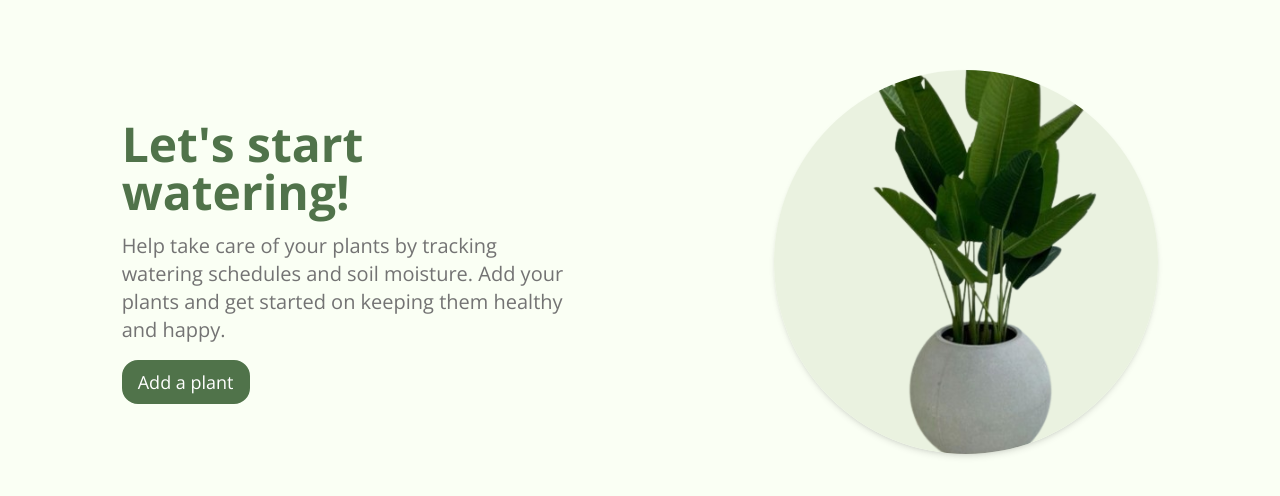
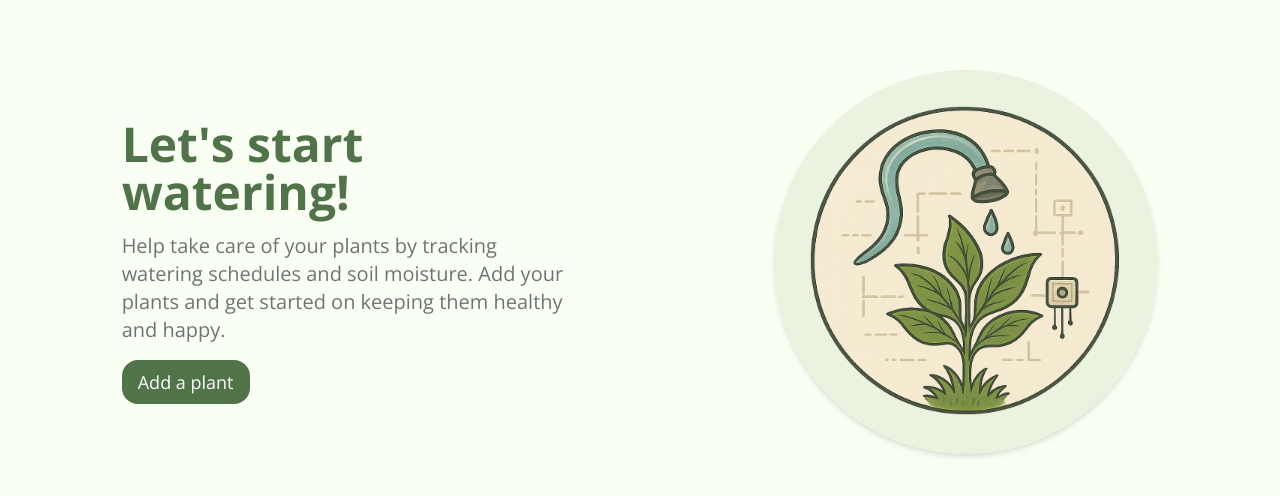
Before and after one commit to franklinthai/SproutSynch, a Next.js app: page / in a window 1280 px wide. Shown: the part 202-698 px from the top of the page. Built offline with nearby package versions, Linux system fonts and the light colour scheme; no server answers.

Commit message:
add new image to home page

```diff
--- a/src/app/page.tsx
+++ b/src/app/page.tsx
@@ -1,7 +1,7 @@
 'use client'
 import { useRouter } from "next/navigation";
 import ResponsiveAppBar from "./navbar";
-import plant from './../../assets/plant.png';
+import plant from './../../assets/hello.png';
 import Image from 'next/image';
 import './globals.css';
 
@@ -32,15 +32,13 @@ export default function Home() {
             Add a plant
           </button>
         </div>
-        <div className="bg-custom-gradient rounded-full overflow-hidden w-64 h-64 sm:w-80 sm:h-80 md:w-96 md:h-96 flex items-center justify-center shadow-md mt-8 lg:mt-0">
-          <div className="w-full h-full flex items-center justify-center">
-            <Image
-              src={plant}
-              alt="Plant"
-              sizes="(max-width: 768px) 100vw, (max-width: 1200px) 50vw, 360px"
-              className="object-contain"
-            />
-          </div>
+        <div className="relative bg-custom-gradient rounded-full overflow-hidden w-64 h-64 sm:w-80 sm:h-80 md:w-96 md:h-96 shadow-md mt-8 lg:mt-0">
+          <Image
+            src={plant}
+            alt="Plant"
+            fill
+            className="object-contain"
+          />
         </div>
       </div>
     </div>
```
Also changed, not shown: assets/hello.png (added).
